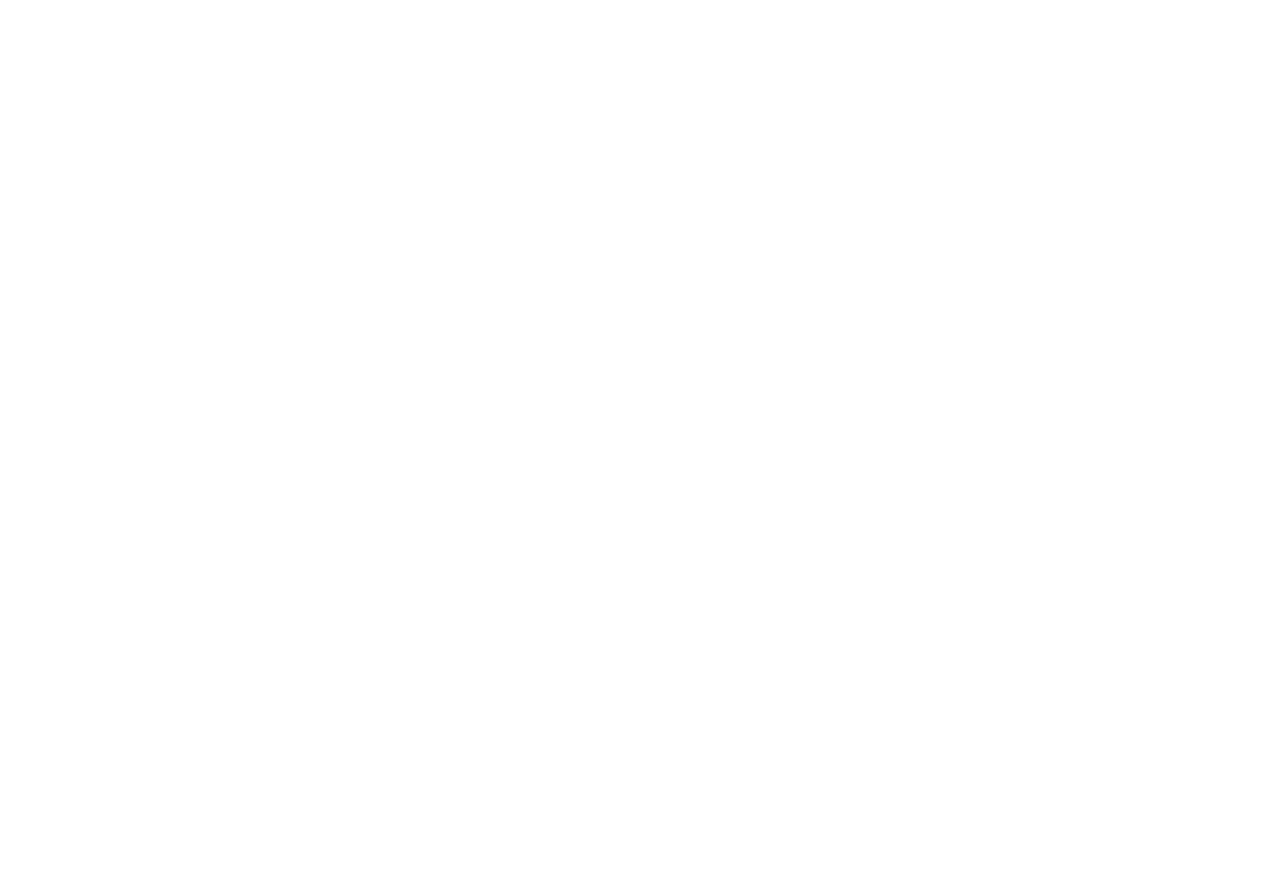
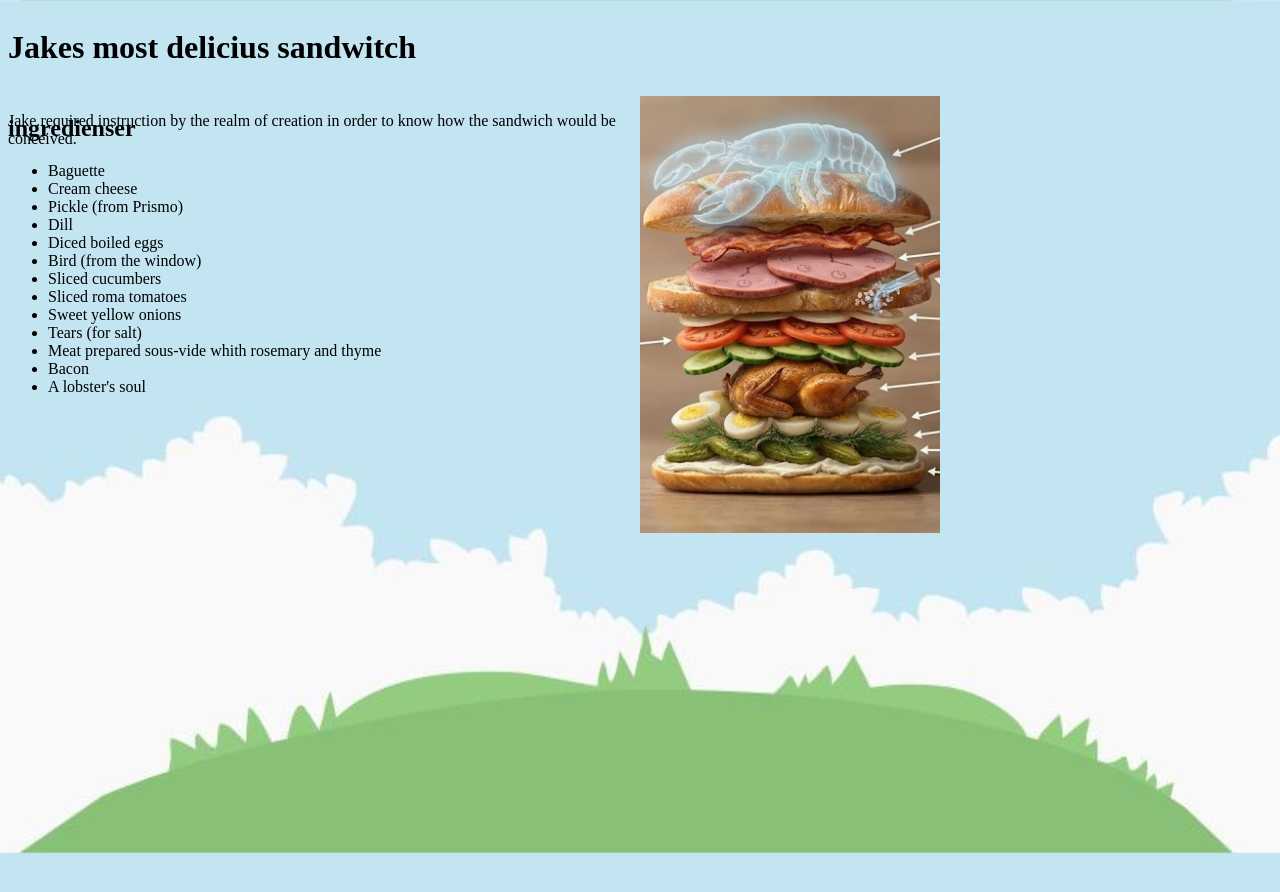
Before and after one commit to quietraven/project1Webb, a plain HTML site: page index.html in a window 1280 px wide. Before the commit the page ends 800 px from the top, so only its background shows below. Drawn offline with Linux system fonts and the light colour scheme.

Commit message:
skrivit in alla ingridienser

```diff
--- a/index.html
+++ b/index.html
@@ -7,6 +7,30 @@
     <link rel="stylesheet" href="style.css">
 </head>
 <body>
-
+    <header>
+        <h1>Jakes most delicius sandwitch</h1>
+    </header>
+    <div>
+        <p>Jake required instruction by the realm of creation in order to know how the sandwich would be conceived.</p>
+    </div>
+    <img src="./img/Skärmbild 2026-11-12 120543.png" alt="en macka">
+    <div id="ingredienser">
+        <h2>ingredienser</h2>
+        <ul>
+            <li>Baguette</li>
+            <li>Cream cheese</li>
+            <li>Pickle (from Prismo)</li>
+            <li>Dill</li>
+            <li>Diced boiled eggs</li>
+            <li>Bird (from the window)</li>
+            <li>Sliced cucumbers</li>
+            <li>Sliced roma tomatoes</li>
+            <li>Sweet yellow onions</li>
+            <li>Tears (for salt)</li>
+            <li>Meat prepared sous-vide whith rosemary and thyme</li>
+            <li>Bacon</li>
+            <li>A lobster's soul</li>
+        </ul>
+    </div>
 </body>
 </html>
--- a/style.css
+++ b/style.css
@@ -0,0 +1,28 @@
+body {
+    background-image: url("./img/background.jpg");
+    background-size: cover;
+    background-attachment: fixed;
+    background-repeat: no-repeat;
+    align-items: stretch;
+
+
+    display: grid;
+    grid-template-columns: 1fr 1fr;
+    grid-template-rows: 1fr 5fr 5fr 1fr;
+}
+
+header {
+    grid-column: 1/3;
+    grid-row: 1/2;
+}
+
+div {
+    grid-column: 1/2;
+    grid-row: 2/3;
+}
+
+img{
+    grid-column: 2/3;
+    grid-row: 2/3;
+    width: 300px;
+}
```
